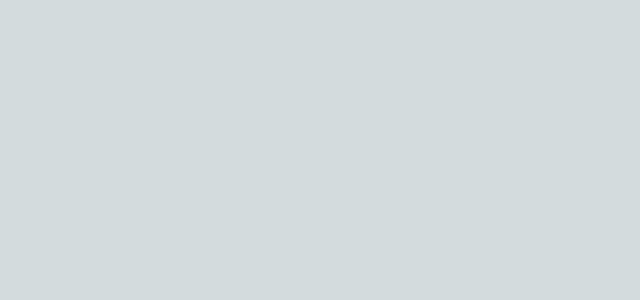
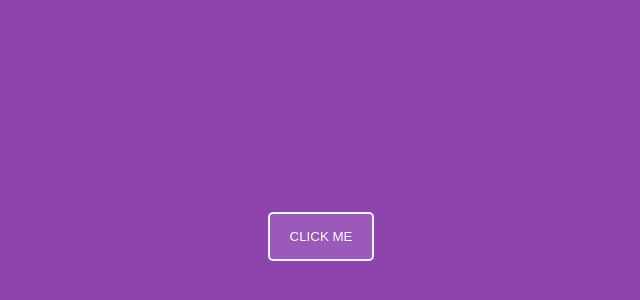
Before and after one commit to AmirAliLiaqat/react-app, a React (Create React App) app: page / in a window 1280 px wide. Shown: the part 164-464 px from the top of the page, without its empty margins (319-959 px from the left). Built offline with nearby package versions, Linux system fonts and the light colour scheme; a web font is replaced by a local one.

Commit message:
Create button events with event handling...

```diff
--- a/src/App.js
+++ b/src/App.js
@@ -1,8 +1,25 @@
-import React from "react";
+import React, { useState } from "react";
 
 const App = () => {
+    const purple = '#8e44ad';
+    const [bg, setBg] = useState(purple);
+    const [name, setName] = useState('Click Me');
+
+    const bgChange = () => {
+        let newBg = '#34495e';
+        setBg(newBg);
+        setName('Clicked 👍');
+    }
+    const bgBack = () => {
+        setBg(purple);
+        setName('Double Clicked 👍👍');
+    }
+
     return(
         <>
+            <div style={{backgroundColor: bg}}>
+                <button onMouseEnter={bgChange} onMouseLeave={bgBack}>{name}</button>
+            </div>
         </>
     );
 }
```
